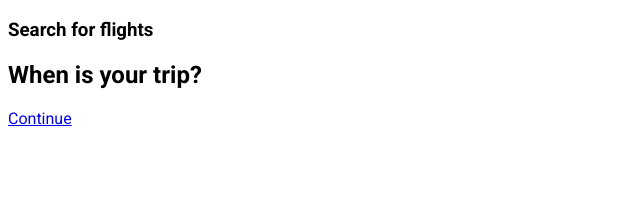
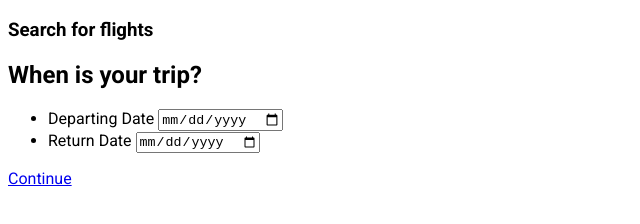
Before and after one commit to abigailboyer/airline, a plain HTML site: page booking/dates.html in a window 1280 px wide. Shown: the whole page, without its empty margins (0-640 px from the left). Drawn offline with Linux system fonts and the light colour scheme; files that its build step writes are made by us from their sources; files whose address does not match are found by name.

Commit message:
add date selection

```diff
--- a/booking/dates.html
+++ b/booking/dates.html
@@ -15,7 +15,19 @@
   <main>
     <section class="search">
       <form id="dates">
+        <ul id="nojs-dateSelection">
+          <!-- in javascript, generate a full month, but for now: input -->
+          <li>
+            <label for="departingDate">Departing Date</label> <!-- to be hidden -->
+            <input type="date" id="departingDate" name="departingDate" placeholder="mm/dd/yyy" />
+          </li>
 
+          <li>
+            <label for="returnDate">Return Date</label><!-- to be hidden -->
+            <input type="date" id="returnDate" name="returnDate" placeholder="mm/dd/yyy" />
+          </li>
+
+        </ul>
       </form>
     </section>
   </main>
```
